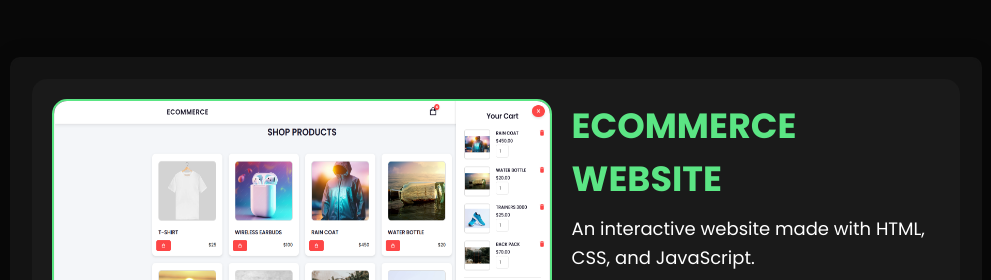
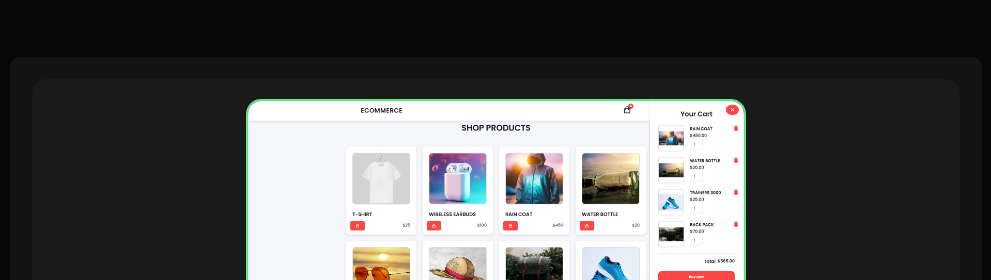
Before and after one commit to MohammedAkma1786/MyPortfolio, a plain HTML site: page index.html in a window 1280 px wide. Shown: the part 1523-1803 px from the top of the page, without its empty margins (144-1135 px from the left). Drawn offline with nearby package versions, Linux system fonts and the light colour scheme.

Commit message:
Update style.css

```diff
--- a/style.css
+++ b/style.css
@@ -111,7 +111,8 @@ section {
   transition: box-shadow 0.4s ease-in-out;
 }
 .home-img img:hover {
-  box-shadow: 0 0 25px var(--main-color), 0 0 50px var (--main-color), 0 0 100px var(--main-color);
+  box-shadow: 0 0 25px var(--main-color), 0 0 50px var (--main-color),
+    0 0 100px var(--main-color);
 }
 .home-content h3 {
   margin-bottom: 2rem;
@@ -283,7 +284,9 @@ section {
 }
 .project-card {
   display: flex;
-  flex-wrap: nowrap;
+  flex-direction: column;
+  justify-content: center;
+  align-items: center;
   gap: 2rem;
   background: #1a1a1a;
   border-radius: 1.5rem;
@@ -296,7 +299,7 @@ section {
 .description {
   display: flex;
   flex-direction: column;
-  justify-content: flex-start;
+  align-items: center;
   gap: 1rem;
   width: 100%;
 }
@@ -317,7 +320,7 @@ section {
 
 .imgWeb {
   width: 50rem;
-  height: auto;
+  height: fit-content;
   border-radius: 1.5rem;
   border: 0.2rem solid var(--main-color);
   transition: all 0.3s ease;
```
